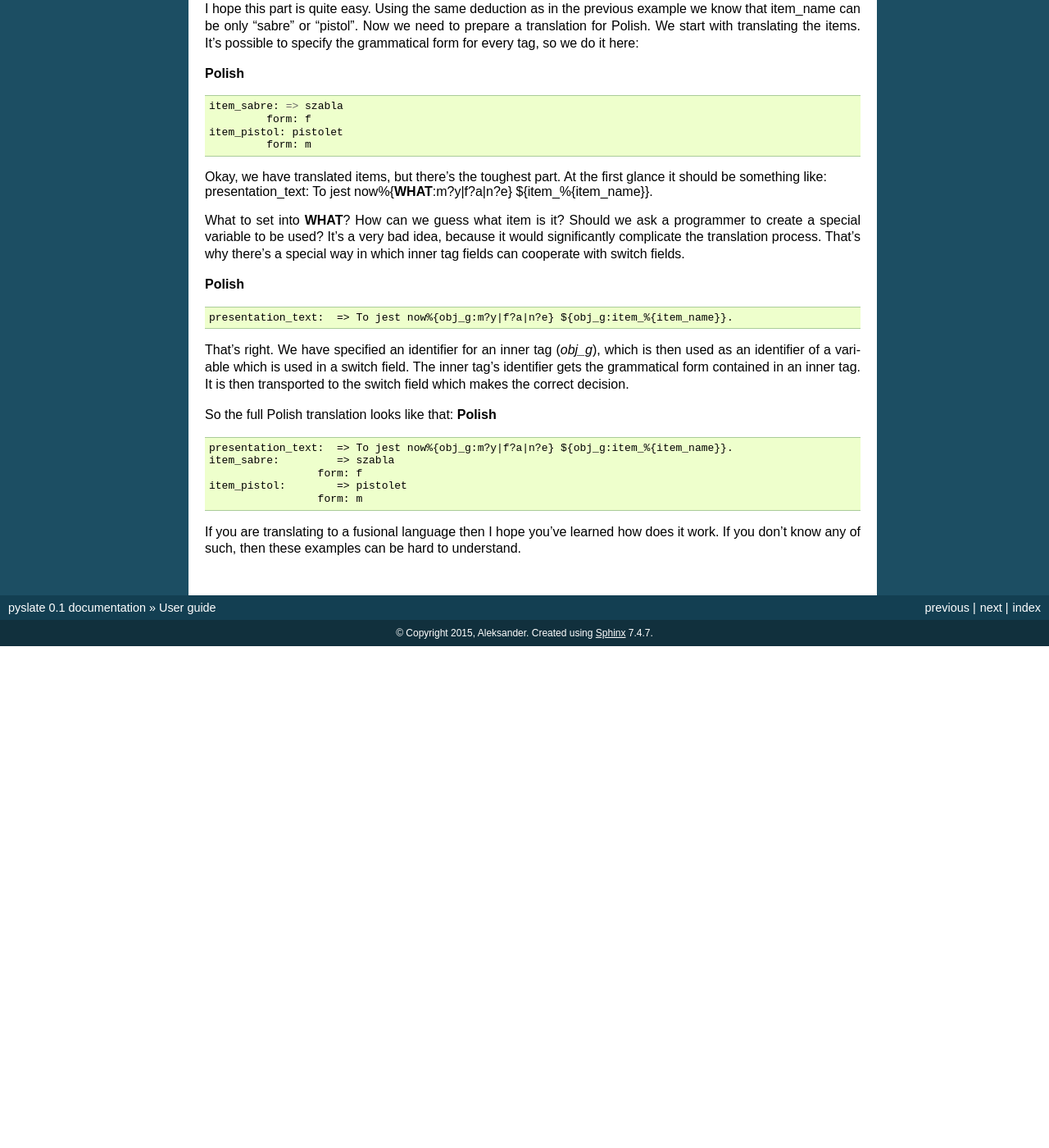
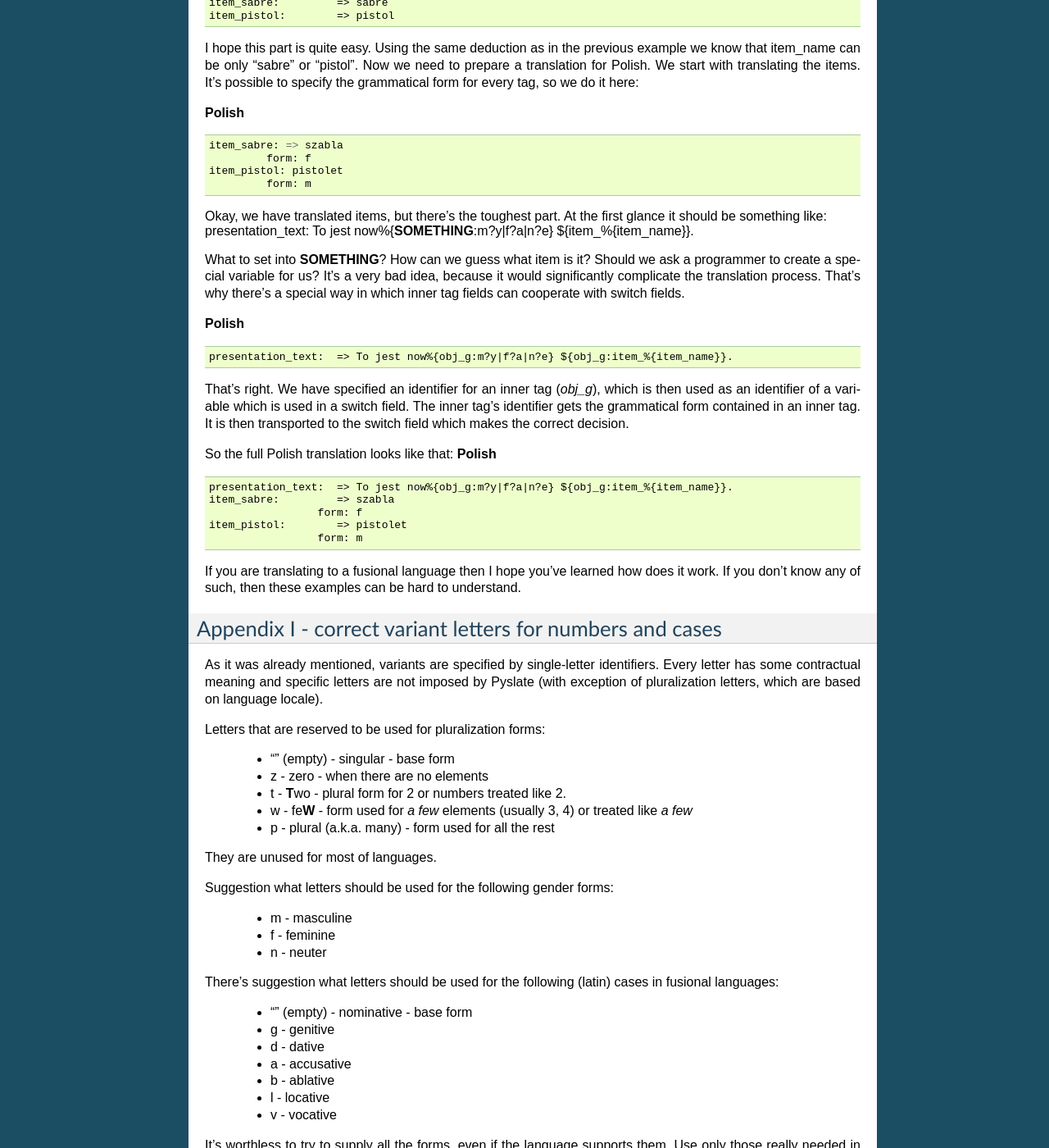
Before and after one commit to alchrabas/pyslate, a Sphinx documentation site: the page built from docs/user-guide.rst, in a window 1280 px wide and 1400 px high, scrolled down 5239 px. Shown: the whole window at 82% size. Built offline with Sphinx 7.4.7, drawn with Linux system fonts in a browser that asks for light colours; before the commit the page ends 6027 px from its top, so only the background shows below that; some of the changed text lies outside the part shown.

Commit message:
appendix I for variant letters

```diff
--- a/docs/user-guide.rst
+++ b/docs/user-guide.rst
@@ -15,10 +15,12 @@ Then there will be some examples of using these tags in the real-life context.
 .. Note::
     Such examples are something you usually don't have access to as a translator.
 
-| First I'll explain what tag is. Tag is a pair of text strings: a key and a value.
-| **Value** is the text visible for users of the program - the part you have to translate.
-| **Key** is text's identifier invisible for users - you should keep it the same, because translating is basically supplying a different tag value in the same key.
-| All examples will use the simple syntax: ``TAG_KEY => TAG_VALUE``
+First I'll explain what tag is. Tag is a pair of text strings: a key and a value.
+
+ - **Value** is the text visible for users of the program - the part you have to translate.
+ - **Key** is text's identifier invisible for users - you should keep it the same, because translating is basically supplying a different tag value for the same key.
+
+All examples will use the simple syntax: ``TAG_KEY => TAG_VALUE``
 
 Hello message
 -------------
@@ -134,7 +136,7 @@ It should always be guaranteed that a base tag exists if any variant exists.
 If you have a tag with variant consisting of many variant letters then matching is done from the most to least exact:
 ::
 
-    ) sweet_cookie#png -> sweet_cookie#pn -> sweet_cookie#p -> sweet_cookie
+    . sweet_cookie#png -> sweet_cookie#pn -> sweet_cookie#p -> sweet_cookie
 
 **Language fallback**
 
@@ -296,9 +298,9 @@ We start with translating the items. It's possible to specify the grammatical fo
              form: m
 
 | Okay, we have translated items, but there's the toughest part. At the first glance it should be something like:
-| presentation_text: To jest now%{**WHAT**:m?y|f?a|n?e} ${item_%{item_name}}.
+| presentation_text: To jest now%{**SOMETHING**:m?y|f?a|n?e} ${item_%{item_name}}.
 
-What to set into **WHAT**? How can we guess what item is it? Should we ask a programmer to create a special variable to be used?
+What to set into **SOMETHING**? How can we guess what item is it? Should we ask a programmer to create a special variable for us?
 It's a very bad idea, because it would significantly complicate the translation process.
 That's why there's a special way in which inner tag fields can cooperate with switch fields.
 
@@ -322,3 +324,41 @@ So the full Polish translation looks like that:
 
 
 If you are translating to a fusional language then I hope you've learned how does it work. If you don't know any of such, then these examples can be hard to understand.
+
+Appendix I - correct variant letters for numbers and cases
+----------------------------------------------------------
+
+As it was already mentioned, variants are specified by single-letter identifiers.
+Every letter has some contractual meaning and specific letters are not imposed by Pyslate (with exception of pluralization letters, which are based on language locale).
+
+Letters that are reserved to be used for pluralization forms:
+
+    - "" (empty) - singular - base form
+    - z - zero - when there are no elements
+    - t - **T**\ wo - plural form for 2 or numbers treated like 2.
+    - w - fe\ **W** - form used for *a few* elements (usually 3, 4) or treated like *a few*
+    - p - plural (a.k.a. many) - form used for all the rest
+
+They are unused for most of languages.
+
+Suggestion what letters should be used for the following gender forms:
+
+    - m - masculine
+    - f - feminine
+    - n - neuter
+
+There's suggestion what letters should be used for the following (latin) cases in fusional languages:
+
+    - "" (empty) - nominative - base form
+    - g - genitive
+    - d - dative
+    - a - accusative
+    - b - ablative
+    - l - locative
+    - v - vocative
+
+It's worthless to try to supply all the forms, even if the language supports them. Use only those really needed in the translation system.
+If language you are translating to supports more than that - you can use any of "unused" letters. It's just advised to avoid using "x".
+
+If variant tag contains all these data, then letters in a variant are advised to be used in the following order: plural form, gender form, case.
+For example: small_stone#pmg (plural, masculine, genitive). This order guarantees the fallback process most effective.
```
